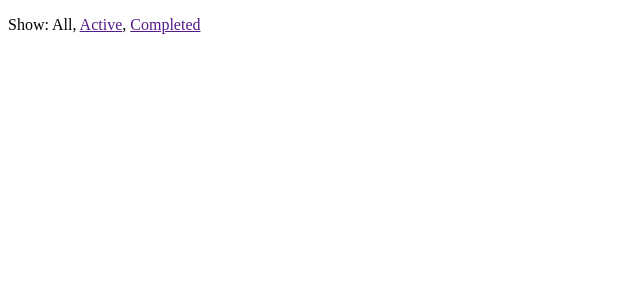
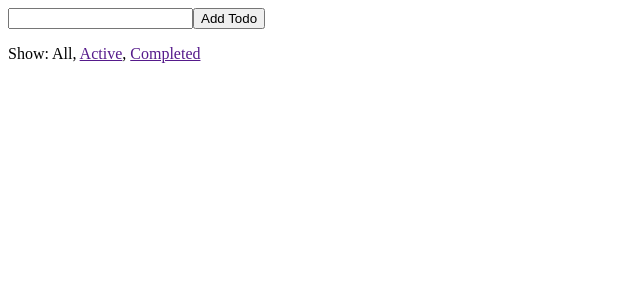
Before and after one commit to tiesmaster/learn-react, a React (Create React App) app in the folder 4-redux-basics/: page / in a window 1280 px wide. Shown: the top 300 px of the page, without its empty margins (0-640 px from the left). Built offline with nearby package versions, Linux system fonts and the light colour scheme.

Commit message:
4: Also add support for TODO input.

```diff
--- a/4-redux-basics/src/App.tsx
+++ b/4-redux-basics/src/App.tsx
@@ -1,9 +1,11 @@
 import * as React from 'react';
+import AddTodo from './containers/AddTodo';
 import VisibleTodoList from './containers/VisibleTodoList';
 import Footer from './components/Footer';
 
 const App = () => (
     <div>
+        <AddTodo />
         <VisibleTodoList />
         <Footer />
     </div>
--- /dev/null
+++ b/4-redux-basics/src/containers/AddTodo.tsx
@@ -0,0 +1,41 @@
+import * as React from 'react';
+import { Dispatch } from 'redux';
+import { connect } from 'react-redux';
+
+import State from '../State';
+import { addTodo } from '../actions';
+
+const AddTodoComponent = ({ dispatch }: { dispatch: Dispatch<State> }) => {
+    let input: HTMLInputElement | null;
+
+    return (
+        <div>
+            <form
+                onSubmit={e => {
+                    e.preventDefault();
+                    if (input === null) {
+                        return;
+                    }
+                    if (input !== null && !input.value.trim()) {
+                        return;
+                    }
+                    dispatch(addTodo(input.value));
+                    input.value = '';
+                }}
+            >
+                <input
+                    ref={node => {
+                        input = node;
+                    }}
+                />
+                <button type="submit">
+                    Add Todo
+                </button>
+            </form>
+        </div>
+    );
+};
+
+const AddTodo = connect()(AddTodoComponent);
+
+export default AddTodo;
```
